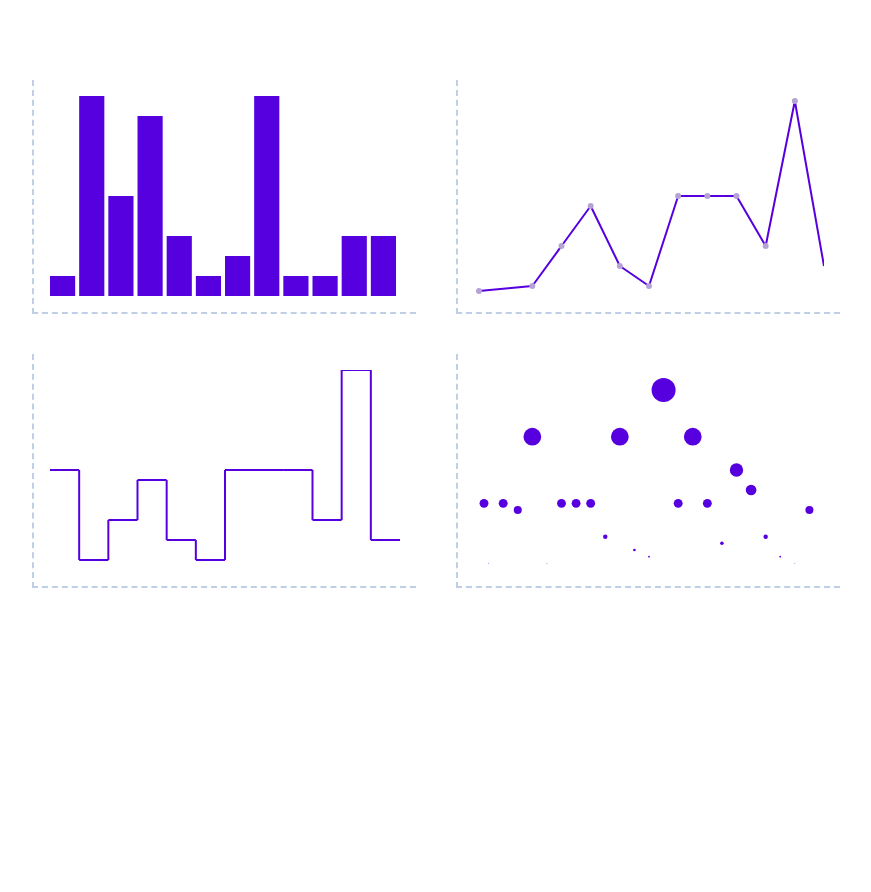
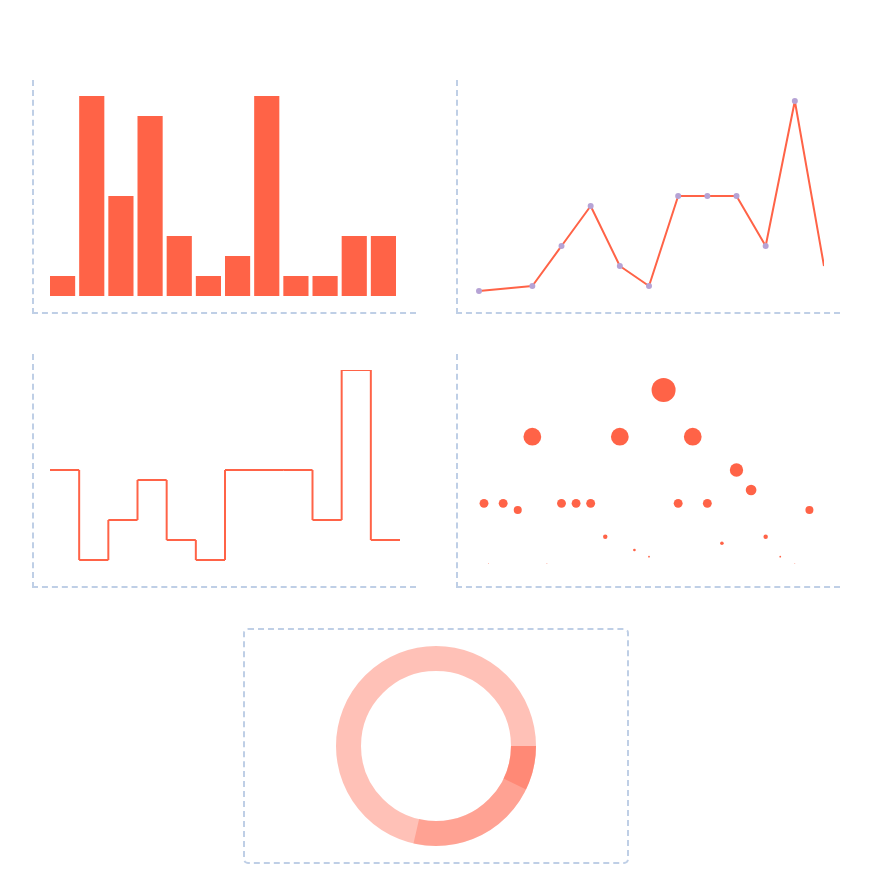
Before and after one commit to ahmetilhn/vue3-svg-charts, a Vue app: page / in a window 1280 px wide. Shown: the whole page, without its empty margins (204-1075 px from the left). Before the commit the page ends 800 px from the top, so only its background shows below. Built offline with nearby package versions, Linux system fonts and the light colour scheme.

Commit message:
radial chart created

```diff
--- a/src/App.vue
+++ b/src/App.vue
@@ -19,6 +19,11 @@
     chartHeight="200"
     chartWidth="350"
   />
+  <radial-chart
+    :chartData="exampleChartData['radial-chart-data']"
+    chartHeight="200"
+    chartWidth="350"
+  />
 </template>
 
 <script lang="ts">
@@ -26,6 +31,7 @@ import ColumnChart from "@/components/charts/ColumnChart.vue";
 import DottedLineChart from "@/components/charts/DottedLineChart.vue";
 import SteppedLineChart from "@/components/charts/SteppedLineChart.vue";
 import BubbleChart from "@/components/charts/BubbleChart.vue";
+import RadialChart from "@/components/charts/RadialChart.vue";
 import exampleChartData from "@/data/chart-example-data.json";
 import "@/assets/sass/theme.scss";
 import { defineComponent } from "vue";
@@ -36,6 +42,7 @@ export default defineComponent({
     SteppedLineChart,
     DottedLineChart,
     BubbleChart,
+    RadialChart,
   },
   data() {
     return {
--- a/src/assets/sass/_colors.scss
+++ b/src/assets/sass/_colors.scss
@@ -7,5 +7,5 @@ $gray-three: #f3f5f9;
 $black: #000;
 $white: #fff;
 $red: rgb(255, 34, 34);
-$primary-color: #5600df;
-$primary-color-light: #5600dfac;
+$primary-color: tomato;
+$primary-color-light: rgb(250, 145, 126);
--- /dev/null
+++ b/src/components/charts/RadialChart.vue
@@ -0,0 +1,103 @@
+<template>
+  <div
+    class="radial-chart bordered"
+    :style="{ width: chartWidth + 'px', height: chartHeight + 'px' }"
+  >
+    <svg v-if="chartIsReady" :width="chartWidth" :height="chartHeight">
+      <circle
+        v-for="item in reversedCircles"
+        :key="item.strokeDashoffset"
+        :r="Number(chartWidth) / 4"
+        :cx="Number(chartWidth) / 2"
+        :cy="Number(chartHeight) / 2"
+        :stroke="item.strokeColor"
+        stroke-dasharray="550"
+        :stroke-dashoffset="item.strokeDashoffset"
+      />
+    </svg>
+  </div>
+</template>
+<script lang="ts">
+import { RadialChartType } from "@/types/ChartTypes";
+import { defineComponent, PropType } from "vue";
+import { ratioToRadialDash } from "@/utils/chart-algorithm";
+import { getRandomColor } from "@/utils/random-color";
+export default defineComponent({
+  name: "RadialChart",
+  props: {
+    chartData: {
+      type: Array as PropType<RadialChartType[]>,
+      required: true,
+      default: () => [],
+    },
+    chartHeight: {
+      type: String || Number,
+      required: false,
+    },
+    chartWidth: {
+      type: String || Number,
+      required: false,
+    },
+  },
+  data() {
+    return {
+      per: 0,
+      svg: {
+        circles: [] as Array<{ strokeDashoffset: number; strokeColor: string }>,
+      },
+      chartIsReady: false, //bind to res,
+    };
+  },
+  computed: {
+    getParsedChartData(): Array<RadialChartType> {
+      return JSON.parse(JSON.stringify(this.chartData));
+    },
+    reversedCircles() {
+      const circles = JSON.parse(JSON.stringify(this.svg.circles));
+      return circles.sort((a, b) => a.strokeDashoffset - b.strokeDashoffset);
+    },
+  },
+  methods: {
+    setCircless() {
+      let total = 0;
+      const sortedData = JSON.parse(
+        JSON.stringify(this.getParsedChartData)
+      ).sort((a: RadialChartType, b: RadialChartType) => a.value - b.value);
+      sortedData.forEach((item: RadialChartType) => {
+        const dashVal = ratioToRadialDash(
+          [...sortedData.map((item) => item.value)],
+          item.value
+        );
+        console.log(dashVal, total);
+        this.svg.circles.push({
+          strokeDashoffset: 550 - (550 * (dashVal + total)) / 100,
+          strokeColor: getRandomColor(),
+        });
+        total = total + dashVal;
+      });
+    },
+    initSVG() {
+      this.per = this.getParsedChartData.length;
+      this.setCircless();
+      this.chartIsReady = true;
+    },
+  },
+  mounted() {
+    this.initSVG();
+  },
+});
+</script>
+<style lang="scss" scoped>
+.radial-chart {
+  position: relative;
+  border: 2px dashed $gray-one;
+  border-radius: 5px;
+  svg {
+    circle {
+      fill: transparent;
+      stroke-width: 25px;
+      //animation: dashEffect 0.5s ease-in-out;
+    }
+  }
+}
+</style>
--- a/src/data/chart-example-data.json
+++ b/src/data/chart-example-data.json
@@ -196,5 +196,19 @@
       "value": 90,
       "tooltip_content": "30"
     }
+  ],
+  "radial-chart-data": [
+    {
+      "value": 10,
+      "tooltip_content": "100"
+    },
+    {
+      "value": 30,
+      "tooltip_content": "100"
+    },
+    {
+      "value": 100,
+      "tooltip_content": "50"
+    }
   ]
 }
--- a/src/types/ChartTypes.ts
+++ b/src/types/ChartTypes.ts
@@ -11,3 +11,8 @@ export type BubbleChartType = {
   value: number;
   tooltip_content: string;
 };
+
+export type RadialChartType = {
+  value: number;
+  tooltip_content: string;
+};
--- a/src/utils/chart-algorithm.ts
+++ b/src/utils/chart-algorithm.ts
@@ -9,3 +9,9 @@ export const heightToValCalc = (
   }
   return val / (max / Number(chartHeight));
 };
+
+export const ratioToRadialDash = (data: number[], val: number) => {
+  const sum = data.reduce((a, b) => a + b);
+  const radialLimit = 100;
+  return (val / sum) * 100;
+};
--- /dev/null
+++ b/src/utils/random-color.ts
@@ -0,0 +1,9 @@
+export const getRandomColor = (): string => {
+  const baseColor = "#FF6247";
+  let color;
+  for (let i = 0; i <= 100; i++) {
+    color = baseColor + Math.floor(Math.random() * 100);
+  }
+  console.log(color);
+  return color;
+};
```
